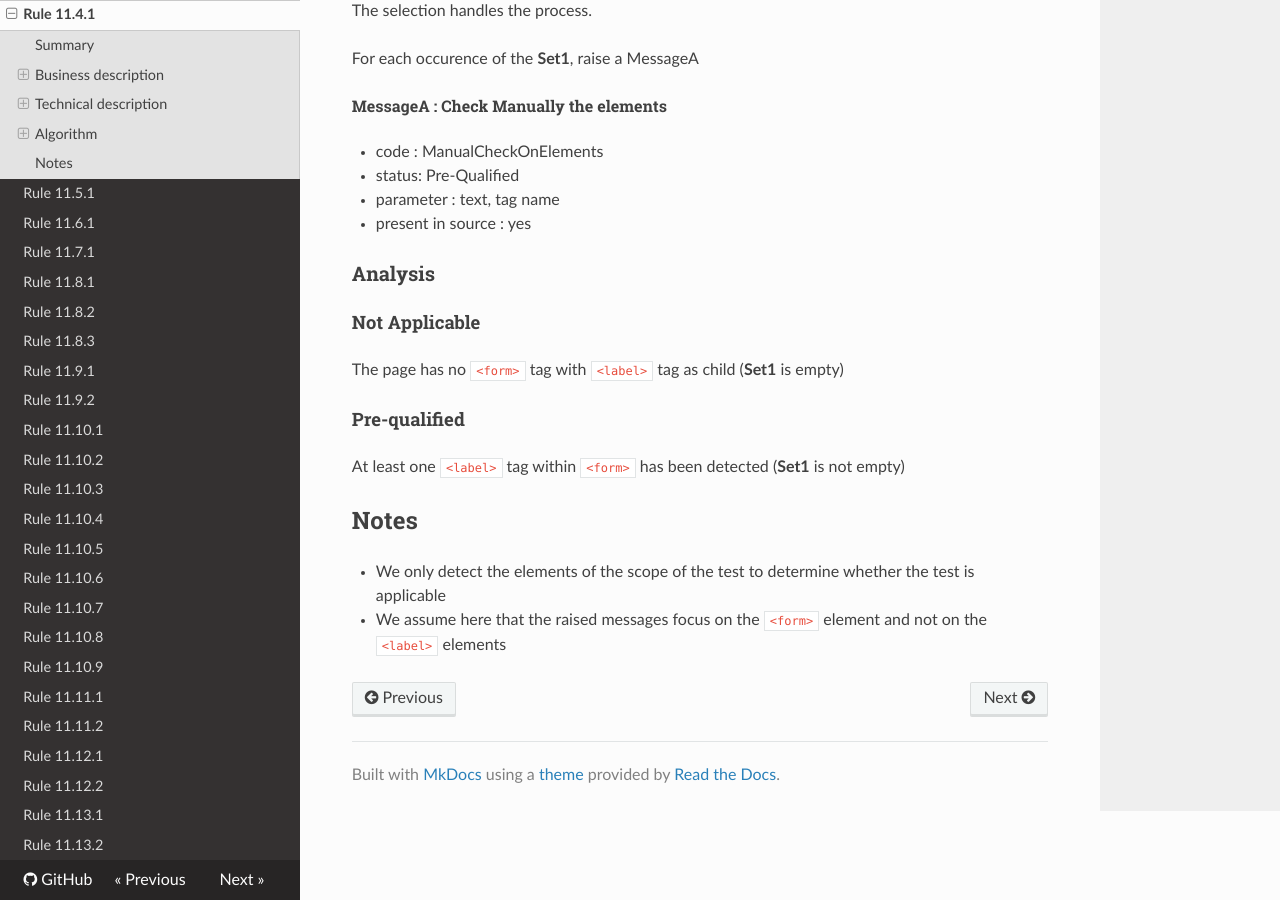
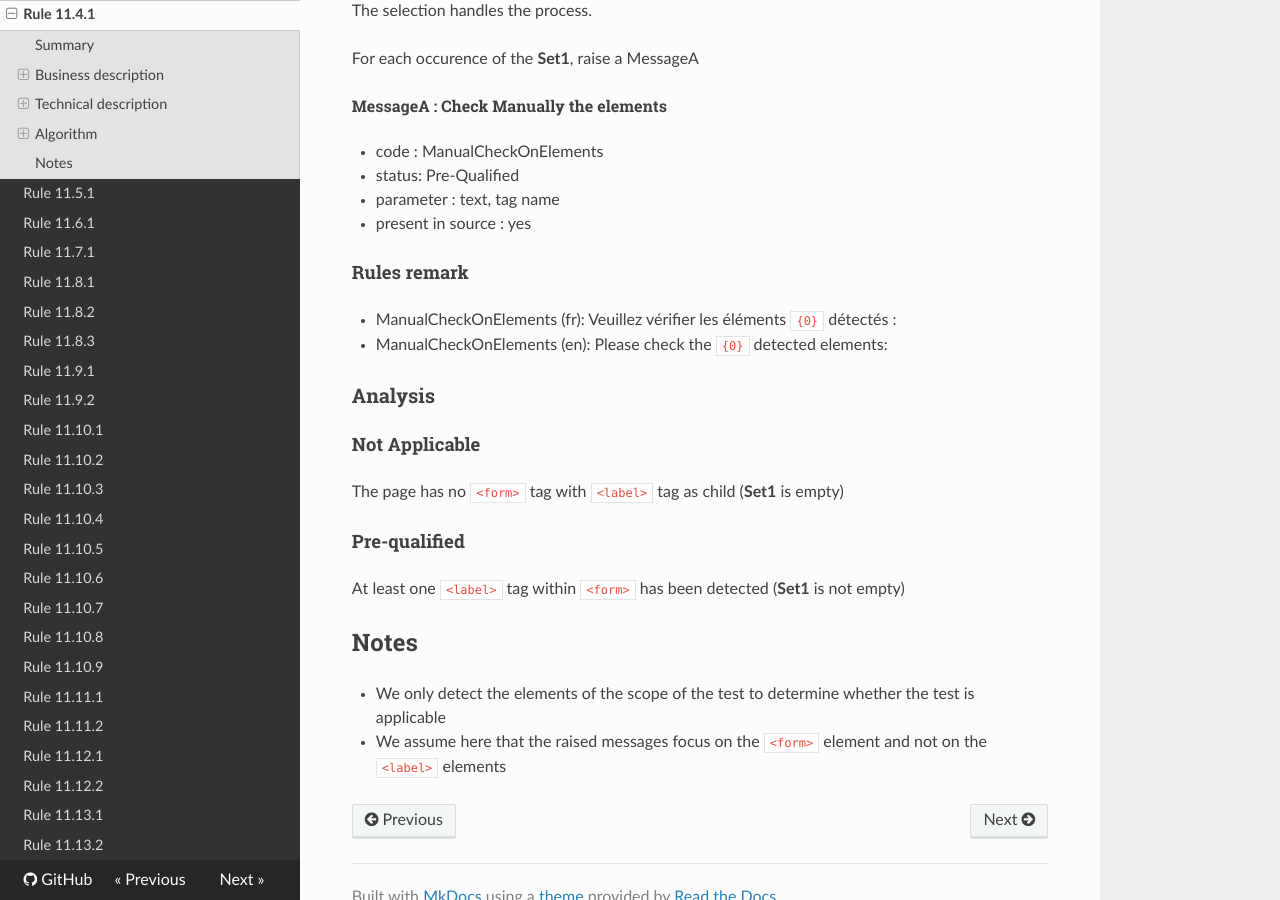
Before and after one commit to Tanaguru/RGAA3-2016, an MkDocs documentation site: the page built from docs/Rule-11-4-1.md, in a window 1280 px wide and 900 px high, scrolled down 1289 px. Built offline with MkDocs 1.6.1, drawn with Linux system fonts in a browser that asks for light colours; nearby versions of some CDN libraries; old or Windows-style settings are respelled for this version of MkDocs.

Commit message:
Update tests 11.4.1

```diff
--- a/docs/Rule-11-4-1.md
+++ b/docs/Rule-11-4-1.md
@@ -53,6 +53,11 @@ For each occurence of the **Set1**, raise a MessageA
 -   parameter : text, tag name
 -   present in source : yes
 
+#### Rules remark
+
+ * ManualCheckOnElements (fr): Veuillez v&eacute;rifier les &eacute;l&eacute;ments <code>{0}</code> d&eacute;tect&eacute;s :
+ * ManualCheckOnElements (en): Please check the <code>{0}</code> detected elements:
+
 ### Analysis
 
 #### Not Applicable
```
